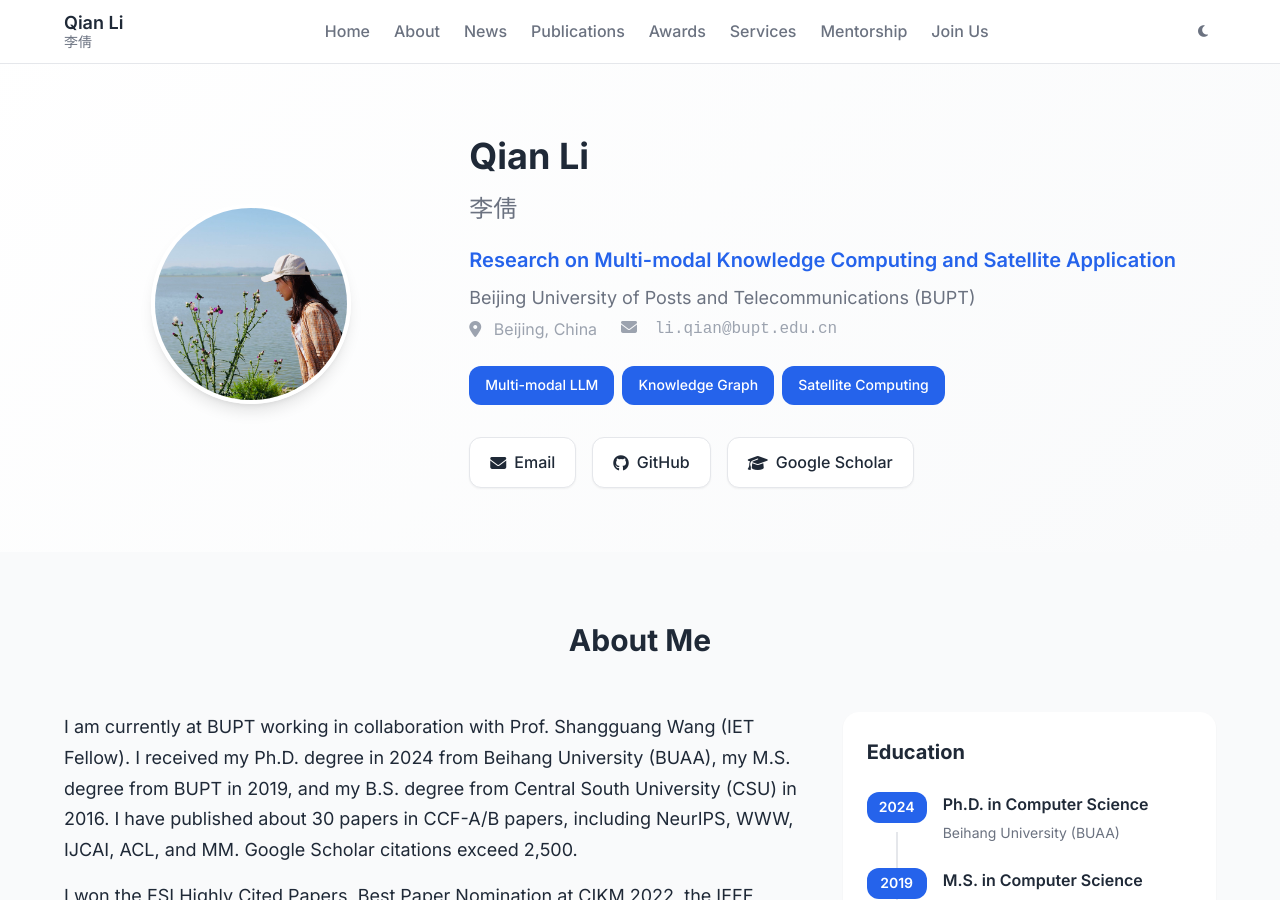
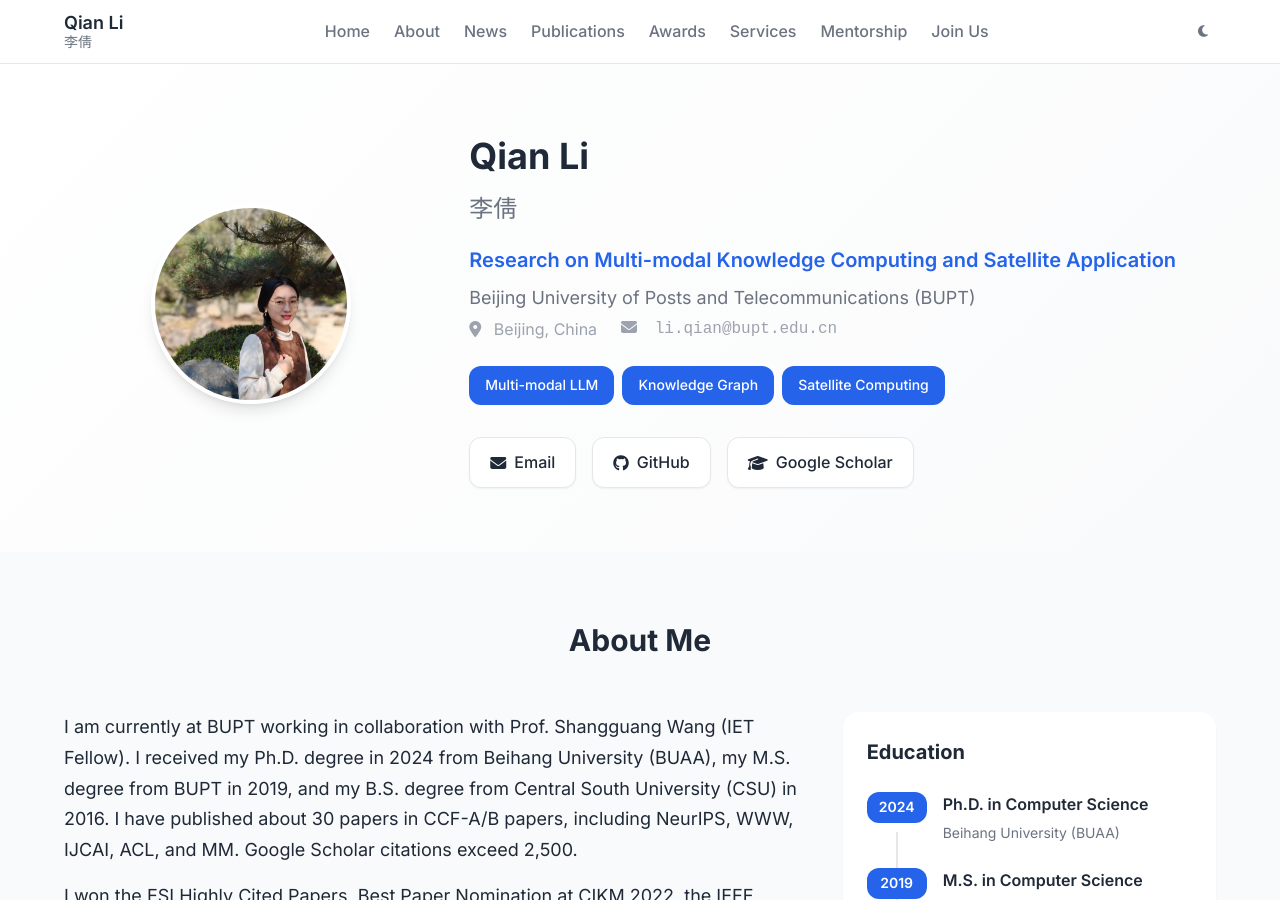
Before and after one commit to xiaoqian19940510/xiaoqian19940510.github.io, a Jekyll site: the page built from index.html, in a window 1280 px wide and 900 px high. Built offline with Jekyll 4.4.1, drawn with Linux system fonts in a browser that asks for light colours; the list of posts is cut into pages by our own code.

Commit message:
Update author.yml

```diff
--- a/_data/author.yml
+++ b/_data/author.yml
@@ -12,7 +12,8 @@ contact:
   google_scholar: "https://scholar.google.com/citations?user=AHg-JGIAAAAJ&hl=zh-CN"
 
 # 个人照片
-photo: "/assets/images/qian_li.jpg"
+# photo: "/assets/images/qian_li.jpg"
+photo: "/assets/images/QL.jpg"
 
 # 研究兴趣
 research_interests:
```
